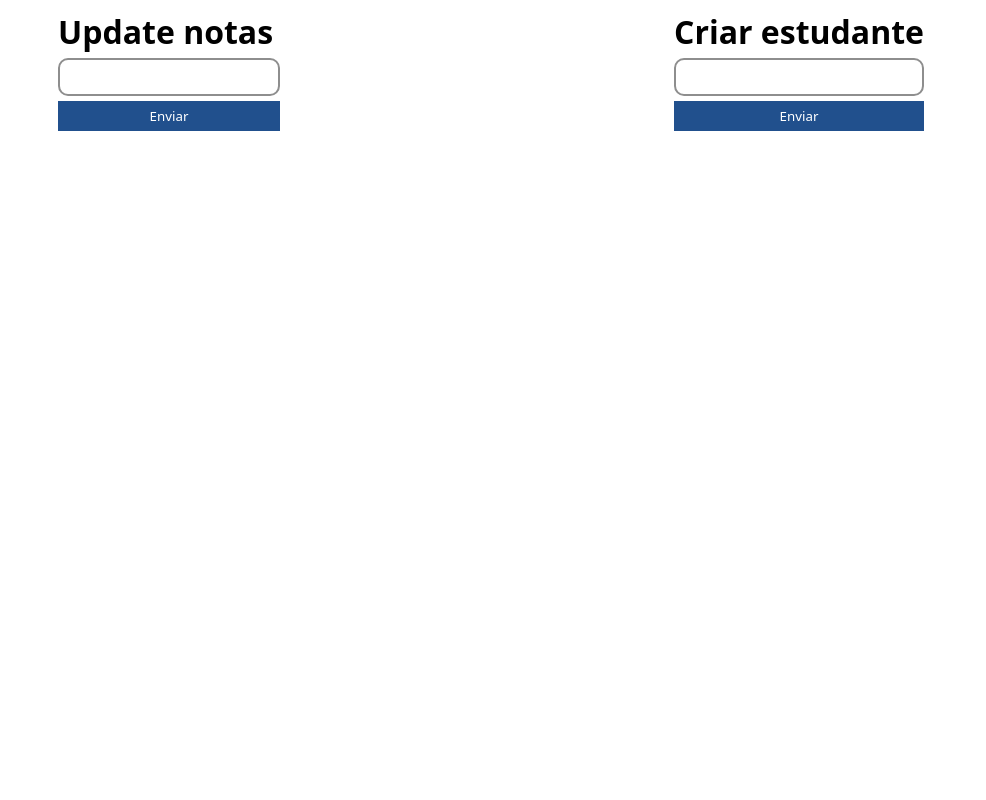
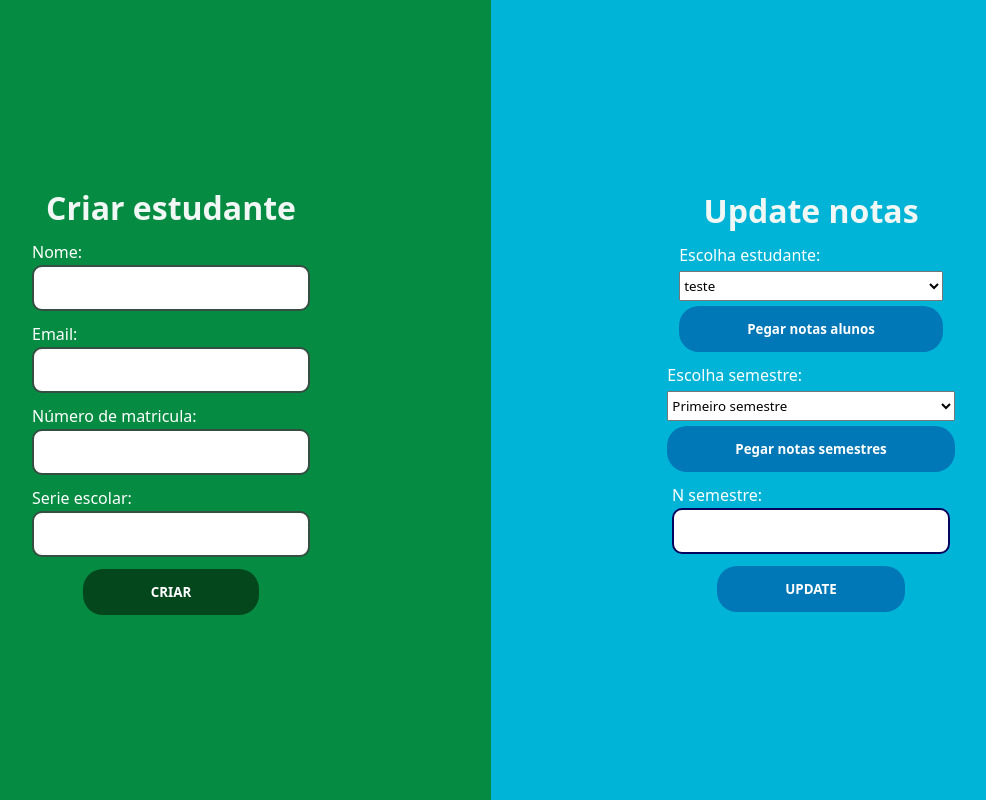
Before and after one commit to danielBRTanimacao/django-rest-framework-desafio, a Django app: page / in a window 1280 px wide. Shown: the whole page, without its empty margins (149-1135 px from the left). Run offline with Django 5.2, Linux system fonts and the light colour scheme.

Commit message:
creating html to user

```diff
--- a/app/templates/index.html
+++ b/app/templates/index.html
@@ -12,41 +12,136 @@
                 margin: 0;
                 padding: 0;
             }
+            h1 {
+                color: #f0f7f4;
+            }
             main {
-                padding: 10px;
+                height: 100dvh;
                 display: flex;
-                justify-content: space-around;
             }
             form {
+                justify-content: center;
+                align-items: center;
+                width: 100%;
+                background-color: #058c42;
                 display: flex;
                 flex-direction: column;
-                gap: 5px;
+                gap: 12px;
+            }
+            .form-2 {
+                background-color: #00b4d8;
             }
             input {
-                padding: 8px 10px;
+                padding: 12px 38px;
                 border-radius: 10px;
-                border: 2px solid rgb(142, 142, 142);
+                border: 2px solid #344e41;
+            }
+            input.input {
+                border: 2px solid #03045e;
             }
             button {
-                padding: 6px 9px;
+                cursor: pointer;
+                font-weight: 700;
+                padding: 14px 68px;
                 border: none;
                 color: white;
-                background-color: rgb(33, 80, 141);
+                background-color: #04471c;
+                border-radius: 20px;
+            }
+            button.btn {
+                background-color: #0077b6;
+            }
+            button.btn:hover {
+                background-color: #03045e;
+            }
+            button:hover {
+                transition: background-color 0.2s ease-in-out;
+                background-color: #0d2818;
+            }
+            label {
+                color: white;
+            }
+            form div {
+                display: flex;
+                gap: 2px;
+                flex-direction: column;
+            }
+            select {
+                margin: 3px 0;
+                padding: 4px 0;
             }
         </style>
     </head>
     <body>
         <main>
             <form action="#" method="post">
+                <h1>Criar estudante</h1>
+                <div>
+                    <label for="nameId">Nome:</label>
+                    <input type="text" name="name" id="nameId" required />
+                </div>
+                <div>
+                    <label for="emailId">Email:</label>
+                    <input type="email" name="email" id="emailId" required />
+                </div>
+                <div>
+                    <label for="registerNumberId">Número de matricula:</label>
+                    <input
+                        type="number"
+                        name="register_number"
+                        id="registerNumberId"
+                        required
+                    />
+                </div>
+                <div>
+                    <label for="schoolSerieId">Serie escolar:</label>
+                    <input
+                        type="number"
+                        name="school_serie"
+                        id="schoolSerieId"
+                        required
+                    />
+                </div>
+                <button type="submit">CRIAR</button>
+            </form>
+
+            <form class="form-2" action="#" method="post">
                 <h1>Update notas</h1>
-                <input type="text" required />
-                <button type="submit">Enviar</button>
-            </form>
-            <form action="#" method="post">
-                <h1>Criar estudante</h1>
-                <input type="text" required />
-                <button type="submit">Enviar</button>
+                <div>
+                    <label for="schoolSerieId">Escolha estudante:</label>
+                    <select name="owner" id="ownerID">
+                        <option value="test">teste</option>
+                    </select>
+                    <button class="btn">Pegar notas alunos</button>
+                </div>
+                <div>
+                    <label for="schoolSerieId">Escolha semestre:</label>
+                    <select name="semester" id="semesterId">
+                        <option value="first_semester">
+                            Primeiro semestre
+                        </option>
+                        <option value="first_semester">Segundo semestre</option>
+                        <option value="first_semester">
+                            Terceiro semestre
+                        </option>
+                        <option value="first_semester">Quarto semestre</option>
+                    </select>
+                    <button class="btn">Pegar notas semestres</button>
+                </div>
+
+                <div>
+                    <label for="NSemesterId">N semestre:</label>
+                    <input
+                        class="input"
+                        type="number"
+                        name="n_semester"
+                        id="NSemesterId"
+                        required
+                    />
+                </div>
+                <button class="btn" type="submit">UPDATE</button>
             </form>
         </main>
     </body>
+    <script></script>
 </html>
```
Also changed, not shown: api/tests.py (+0 -8 lines), utils/calculator_notes.py (deleted, +0 -14 lines).
